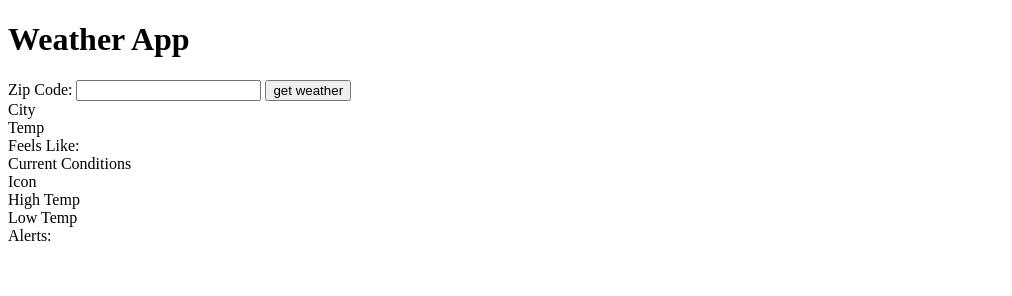
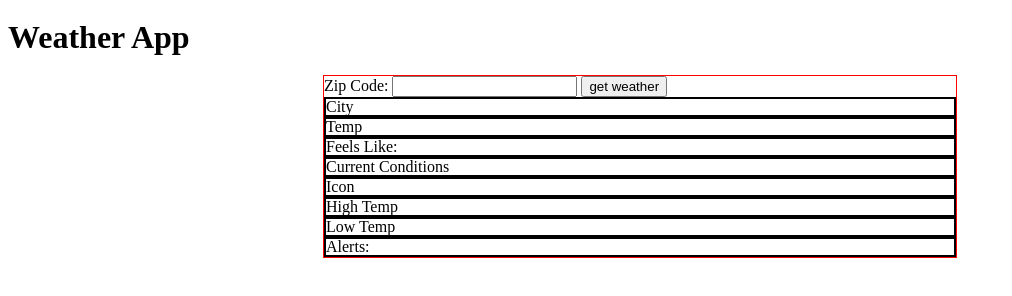
Before and after one commit to colinrodney/weather-app, a website with bundled scripts: page index.html in a window 1280 px wide. Shown: the whole page, without its empty margins (0-1012 px from the left). Built offline with nearby package versions, Linux system fonts and the light colour scheme.

Commit message:
linked stylesheet to HTML document + centered container div + added borders to help with sytling

```diff
--- a/index.html
+++ b/index.html
@@ -6,6 +6,7 @@
     <meta name="viewport" content="width=device-width, initial-scale=1.0">
     <title>Document</title>
     <link href="https://cdn.jsdelivr.net/npm/bootstrap@5.3.3/dist/css/bootstrap.min.css">
+    <link rel="stylesheet" type="text/css" href="styles.css">
 </head>
 <body>
     <h1>Weather App</h1>
@@ -27,36 +28,36 @@
         </section>
 
         <main id="infoDisplay">
-            <section>
+            <section class="sectionTest">
                 <div>City</div>
                 <div id="cityName"></div>
             </section>
-            <section>
+            <section class="sectionTest">
                 <div>Temp</div>
                 <div id="temp"></div>
             </section>
-            <section>
+            <section class="sectionTest">
                 <div>Feels Like:</div>
                 <div id="feelsLike"></div>
             </section>
-            <section>
+            <section class="sectionTest">
                 <div>Current Conditions</div>
                 <div id="current-conditions"></div>
             </section>
-            <section>
+            <section class="sectionTest">
                 <div>Icon</div>
                 <div id="icon">
                 </div>
             </section>
-            <section>
+            <section class="sectionTest">
                 <div>High Temp</div>
                 <div id="high-temp"></div>
             </section>
-            <section>
+            <section class="sectionTest">
                 <div>Low Temp</div>
                 <div id="low-temp"></div>
             </section>
-            <section>
+            <section class="sectionTest">
                 <div>Alerts:</div>
                 <div id="alerts"></div>
             </section>
--- a/styles.css
+++ b/styles.css
@@ -14,7 +14,7 @@ fieldset, form, label, legend,
 table, caption, tbody, tfoot, thead, tr, th, td,
 article, aside, canvas, details, embed,
 figure, figcaption, footer, header, hgroup,
-menu, nav, output, ruby, section, summary,
+menu, nav, output, ruby, section class="sectionTest", summary,
 time, mark, audio, video {
 	margin: 0;
 	padding: 0;
@@ -25,7 +25,7 @@ time, mark, audio, video {
 }
 /* HTML5 display-role reset for older browsers */
 article, aside, details, figcaption, figure,
-footer, header, hgroup, menu, nav, section {
+footer, header, hgroup, menu, nav, section class="sectionTest" {
 	display: block;
 }
 body {
@@ -48,3 +48,12 @@ table {
 }
 
 /* CUSTOM ADDED CSS */
+.sectionTest{
+	border: 2px solid black;
+}
+
+.container{
+	border: 1px solid red;
+	width: 50%;
+    margin: auto;
+}
```
